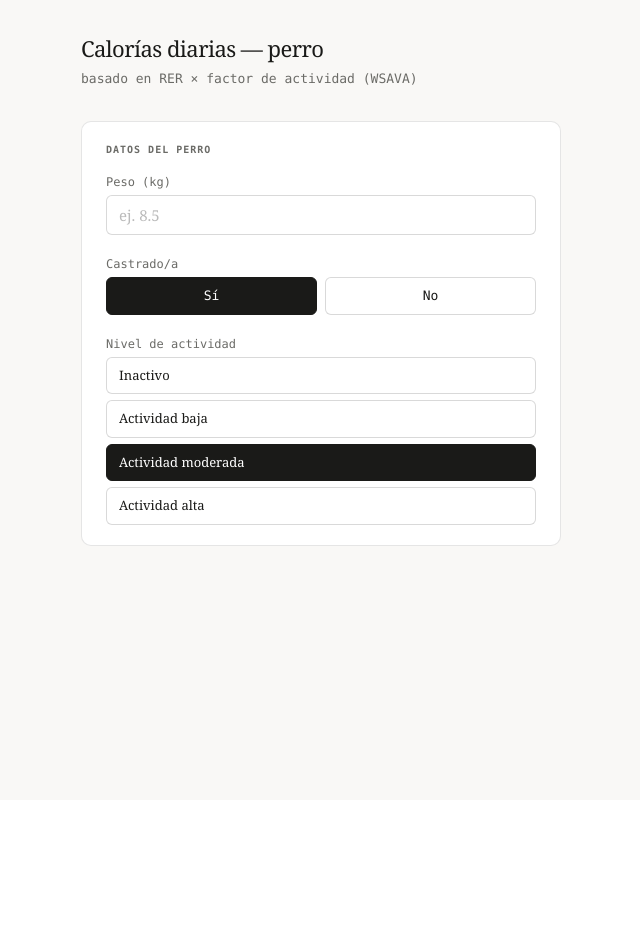
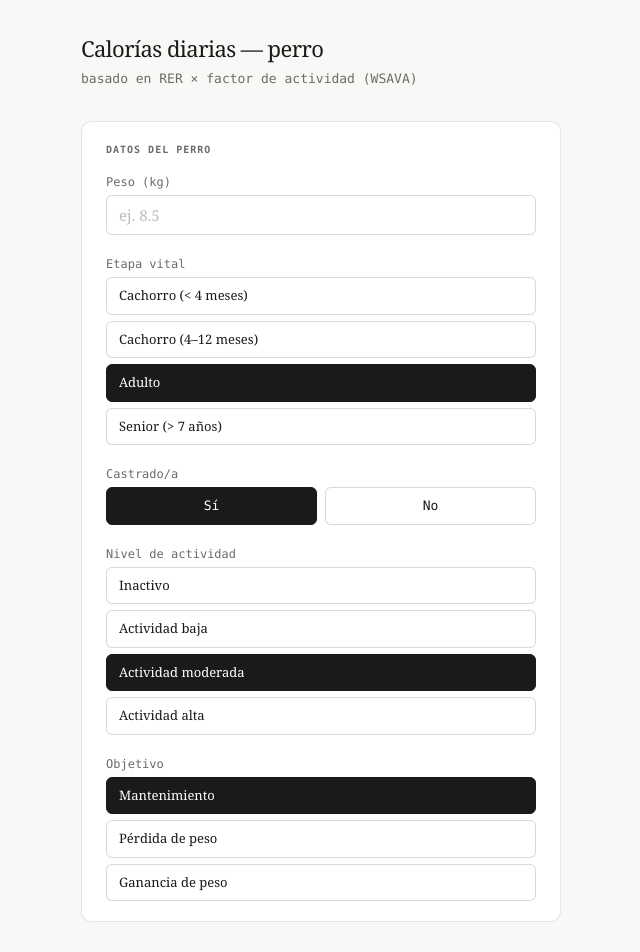
Before and after one commit to mimotic/berta.calculator, a React (Vite) app: page /#/calorias in a window 1280 px wide. Shown: the top 952 px of the page, without its empty margins (319-959 px from the left). Before the commit the page ends 800 px from the top, so only its background shows below. Built offline with nearby package versions, Linux system fonts and the light colour scheme.

Commit message:
feat: add more params to calories calc

```diff
--- a/src/App.tsx
+++ b/src/App.tsx
@@ -5,7 +5,7 @@ export default function App() {
   return (
     <div className="font-serif bg-[#f9f8f6] text-[#1a1a18] min-h-screen flex items-center justify-center px-4">
       <div className="text-center">
-        <h1 className="text-[28px] font-normal tracking-tight mb-4">Dieta Berta</h1>
+        <h1 className="text-[28px] font-normal tracking-tight mb-4">Nutrición canina</h1>
         <div className="flex flex-col gap-3">
           <Link
             to="/calculadora"
--- a/src/pages/CaloriesCalculator.tsx
+++ b/src/pages/CaloriesCalculator.tsx
@@ -2,12 +2,27 @@ import { useState } from 'react'
 import '../index.css'
 
 type ActivityLevel = 'inactivo' | 'baja' | 'moderada' | 'alta'
+type LifeStage = 'cachorro_temprano' | 'cachorro_tardio' | 'adulto' | 'senior'
+type Goal = 'mantenimiento' | 'perdida' | 'ganancia'
 
 const ACTIVITY_LABELS: Record<ActivityLevel, string> = {
   inactivo: 'Inactivo',
   baja: 'Actividad baja',
   moderada: 'Actividad moderada',
   alta: 'Actividad alta',
+}
+
+const LIFE_STAGE_LABELS: Record<LifeStage, string> = {
+  cachorro_temprano: 'Cachorro (< 4 meses)',
+  cachorro_tardio: 'Cachorro (4–12 meses)',
+  adulto: 'Adulto',
+  senior: 'Senior (> 7 años)',
+}
+
+const GOAL_LABELS: Record<Goal, string> = {
+  mantenimiento: 'Mantenimiento',
+  perdida: 'Pérdida de peso',
+  ganancia: 'Ganancia de peso',
 }
 
 // MER factor = RER × factor (WSAVA/NRC guidelines)
@@ -18,9 +33,32 @@ function getMERFactor(activity: ActivityLevel, neutered: boolean): number {
   return 2.0
 }
 
-function calcCalories(weightKg: number, activity: ActivityLevel, neutered: boolean) {
+function calcCalories(
+  weightKg: number,
+  activity: ActivityLevel,
+  neutered: boolean,
+  lifeStage: LifeStage,
+  goal: Goal,
+) {
   const rer = 70 * Math.pow(weightKg, 0.75)
-  const factor = getMERFactor(activity, neutered)
+
+  // Pérdida de peso: 1.0 × RER (ignora actividad y etapa)
+  if (goal === 'perdida') {
+    return { rer, mer: rer * 1.0, factor: 1.0 }
+  }
+
+  let factor: number
+  if (lifeStage === 'cachorro_temprano') {
+    factor = 3.0
+  } else if (lifeStage === 'cachorro_tardio') {
+    factor = 2.0
+  } else {
+    factor = getMERFactor(activity, neutered)
+    if (lifeStage === 'senior') factor *= 0.9
+  }
+
+  if (goal === 'ganancia') factor *= 1.2
+
   return { rer, mer: rer * factor, factor }
 }
 
@@ -28,11 +66,16 @@ export default function CaloriesCalculator() {
   const [weight, setWeight] = useState<string>('')
   const [neutered, setNeutered] = useState<boolean>(true)
   const [activity, setActivity] = useState<ActivityLevel>('moderada')
+  const [lifeStage, setLifeStage] = useState<LifeStage>('adulto')
+  const [goal, setGoal] = useState<Goal>('mantenimiento')
 
   const weightNum = parseFloat(weight)
   const valid = !isNaN(weightNum) && weightNum > 0
 
-  const result = valid ? calcCalories(weightNum, activity, neutered) : null
+  const isPuppy = lifeStage === 'cachorro_temprano' || lifeStage === 'cachorro_tardio'
+  const isWeightLoss = goal === 'perdida'
+
+  const result = valid ? calcCalories(weightNum, activity, neutered, lifeStage, goal) : null
 
   return (
     <div className="font-serif bg-[#f9f8f6] text-[#1a1a18] min-h-screen py-8 px-4">
@@ -68,7 +111,30 @@ export default function CaloriesCalculator() {
               />
             </div>
 
-            {/* Castrado */}
+            {/* Etapa vital */}
+            <div>
+              <label className="text-[12px] text-[#6b6b67] font-mono block mb-1">
+                Etapa vital
+              </label>
+              <div className="flex flex-col gap-1.5">
+                {(Object.keys(LIFE_STAGE_LABELS) as LifeStage[]).map(stage => (
+                  <button
+                    key={stage}
+                    onClick={() => setLifeStage(stage)}
+                    className={`text-left px-3 py-2 rounded-md text-[13px] font-serif border transition-colors ${
+                      lifeStage === stage
+                        ? 'bg-[#1a1a18] text-white border-[#1a1a18]'
+                        : 'bg-white text-[#1a1a18] border-black/15 hover:border-black/40'
+                    }`}
+                  >
+                    {LIFE_STAGE_LABELS[stage]}
+                  </button>
+                ))}
+              </div>
+            </div>
+
+            {/* Castrado — no aplica en cachorros */}
+            {!isPuppy && (
               <div>
                 <label className="text-[12px] text-[#6b6b67] font-mono block mb-1">
                   Castrado/a
@@ -89,8 +155,10 @@ export default function CaloriesCalculator() {
                   ))}
                 </div>
               </div>
+            )}
 
-            {/* Nivel de actividad */}
+            {/* Nivel de actividad — no aplica en cachorros */}
+            {!isPuppy && (
               <div>
                 <label className="text-[12px] text-[#6b6b67] font-mono block mb-1">
                   Nivel de actividad
@@ -110,6 +178,34 @@ export default function CaloriesCalculator() {
                     </button>
                   ))}
                 </div>
+              </div>
+            )}
+
+            {/* Objetivo */}
+            <div>
+              <label className="text-[12px] text-[#6b6b67] font-mono block mb-1">
+                Objetivo
+              </label>
+              <div className="flex flex-col gap-1.5">
+                {(Object.keys(GOAL_LABELS) as Goal[]).map(g => (
+                  <button
+                    key={g}
+                    onClick={() => setGoal(g)}
+                    className={`text-left px-3 py-2 rounded-md text-[13px] font-serif border transition-colors ${
+                      goal === g
+                        ? 'bg-[#1a1a18] text-white border-[#1a1a18]'
+                        : 'bg-white text-[#1a1a18] border-black/15 hover:border-black/40'
+                    }`}
+                  >
+                    {GOAL_LABELS[g]}
+                  </button>
+                ))}
+              </div>
+              {isWeightLoss && (
+                <p className="text-[11px] text-[#6b6b67] mt-2 italic font-serif">
+                  En pérdida de peso se usa 1.0 × RER (se ignoran actividad y etapa).
+                </p>
+              )}
             </div>
           </div>
         </div>
--- a/src/pages/FoodCalculator.tsx
+++ b/src/pages/FoodCalculator.tsx
@@ -60,7 +60,7 @@ export default function FoodCalculator() {
       <div className="max-w-[680px] mx-auto">
 
         <header className="mb-8">
-          <h1 className="text-[22px] font-normal tracking-tight">Calculadora dieta Berta</h1>
+          <h1 className="text-[22px] font-normal tracking-tight">Calculadora dieta</h1>
           <p className="text-[13px] text-[#6b6b67] mt-1 font-mono">
             objetivo: 210 kcal · fósforo &lt;100mg · potasio 100–200mg
           </p>
```
Lines whose indentation alone changed are shown as unchanged.
